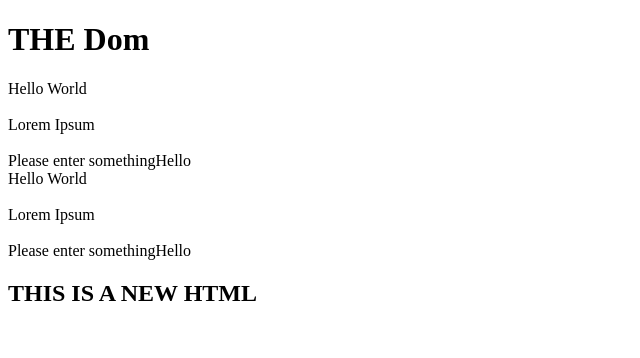
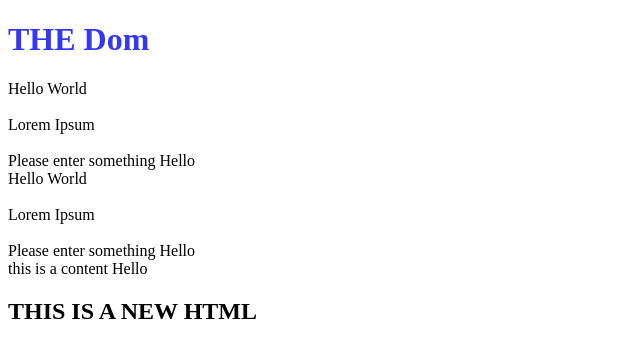
Before and after one commit to Nderingo/Test, a plain HTML site: page css/new1/index.html in a window 1280 px wide. Shown: the whole page, without its empty margins (0-640 px from the left). Drawn offline with Linux system fonts and the light colour scheme.

Commit message:
changed the script/js

```diff
--- a/css/new1/index.html
+++ b/css/new1/index.html
@@ -7,7 +7,7 @@
     <title>Document</title>
 </head>
 <body>
-    <h1 id="page-title">THE Dom</h1>
+    <h1 style="color: rgb(53, 56, 241); font: size 100px;">THE Dom</h1>
 
     <div>
         <p>Hello World</p>
--- a/css/new1/sandbos.js
+++ b/css/new1/sandbos.js
@@ -18,7 +18,7 @@ para.forEach(para=>{
 const hereby = document.querySelectorAll('div');
 hereby.forEach(hereby=>{
     console.log(hereby.innerText);
-    hereby.innerText += 'Hello'
+    hereby.innerText += ' Hello'
 });
 
 // console.log(hereby.innerText);
@@ -27,4 +27,4 @@ hereby.forEach(hereby=>{
 
 const content = document.querySelector('.errors');
 
-content.innerHTML = '<h2>THIS IS A NEW HTML</h2>'
+content.innerHTML += '<h2>THIS IS A NEW HTML</h2>'
```
